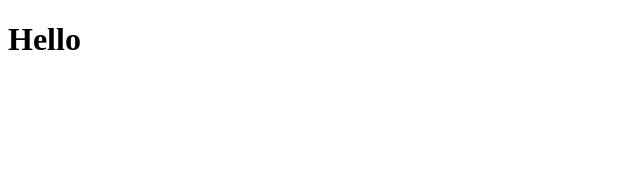
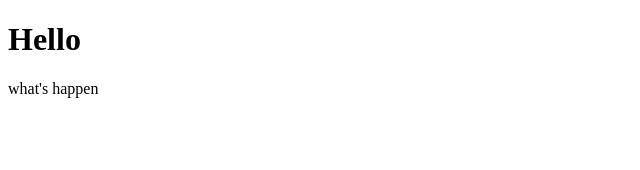
Before and after one commit to jimanjang/Real-life_React_Hooks, a React (Create React App) app: page / in a window 1280 px wide. Shown: the top 170 px of the page, without its empty margins (0-640 px from the left). Built offline with nearby package versions, Linux system fonts and the light colour scheme.

Commit message:
useFadeIn

```diff
--- a/src/index.js
+++ b/src/index.js
@@ -1,28 +1,28 @@
 import React, { useState, useEffect, useRef } from "react";
 import ReactDOM from "react-dom";
 
-const useBeforeLeave = (onBefore) => {
-  if (typeof onBefore !== "function") {
+const useFadeIn = (duration = 1, delay = 0) => {
+  if (typeof duration !== "number" || typeof delay !== "number") {
     return;
   }
-  const handle = (event) => {
-    const { clientY } = event;
-    if (clientY <= 0) {
-      onBefore();
+  const element = useRef();
+  useEffect(() => {
+    if (element.current) {
+      const { current } = element;
+      current.style.transition = `opacity ${duration}s easy-in-out ${delay}s`;
+      current.style.opacity = 1;
     }
-  };
-  useEffect(() => {
-    document.addEventListener("mouseleave", handle);
-    return () => document.removeEventListener("mouseleave", handle);
   }, []);
+  return { ref: element, style: { opacity: 0 } };
 };
 
 const App = () => {
-  const begForLife = () => console.log("plz dont leave");
-  useBeforeLeave(begForLife);
+  const fadeInH1 = useFadeIn(1, 2);
+  const fadeInP = useFadeIn(5, 10);
   return (
     <div className="App">
-      <h1>Hello</h1>
+      <h1 {...fadeInH1}>Hello</h1>
+      <p {...fadeInP}>what's happen</p>
     </div>
   );
 };
```
